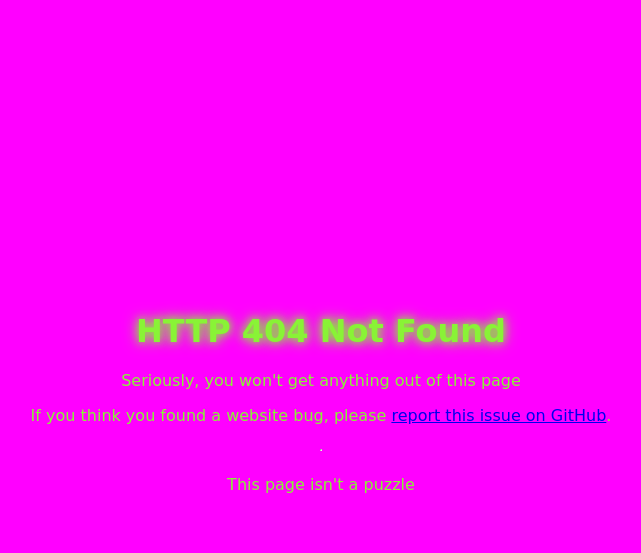
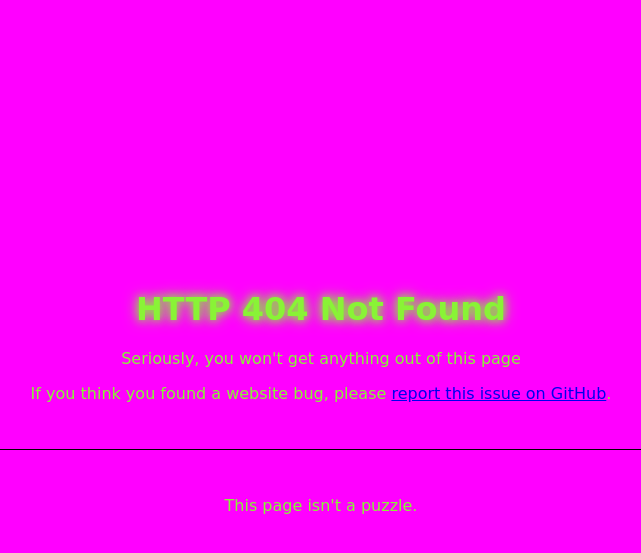
Before and after one commit to Manfred-crypto/bryan-blog, a Flask app: template templates/404.html in a window 1280 px wide. Shown: the top 553 px of the page, without its empty margins (319-960 px from the left). Run offline with Flask 3, Linux system fonts and the light colour scheme; the template is opened without the code that fills it, so the values that code supplies are empty.

Commit message:
Add fullstop on 404 and make <hr> clearer.

```diff
--- a/static/sty.css
+++ b/static/sty.css
@@ -52,3 +52,11 @@ button:hover {
     box-shadow: 0 0 20px #ff00ff;
     transform: scale(1.1);
 }
+hr{
+    border:0;
+    border-top:1px solid #000000;
+    margin:30px auto;
+    width:80%;
+    display:block !important;
+    opacity:1;
+}
--- a/templates/404.html
+++ b/templates/404.html
@@ -13,7 +13,7 @@
         <a href="https://github.com/Manfred-crypto/bryan-blog">report this issue on GitHub</a>.
     </p>
     <hr>
-    <p class="footer-note">This page isn't a puzzle</p>
+    <p class="footer-note">This page isn't a puzzle.</p>
     <!-- 506c656173654765744f7574 -->
     <!-- Good game id you are reading this -->
     <!-- Btw you lost the game -->
```
